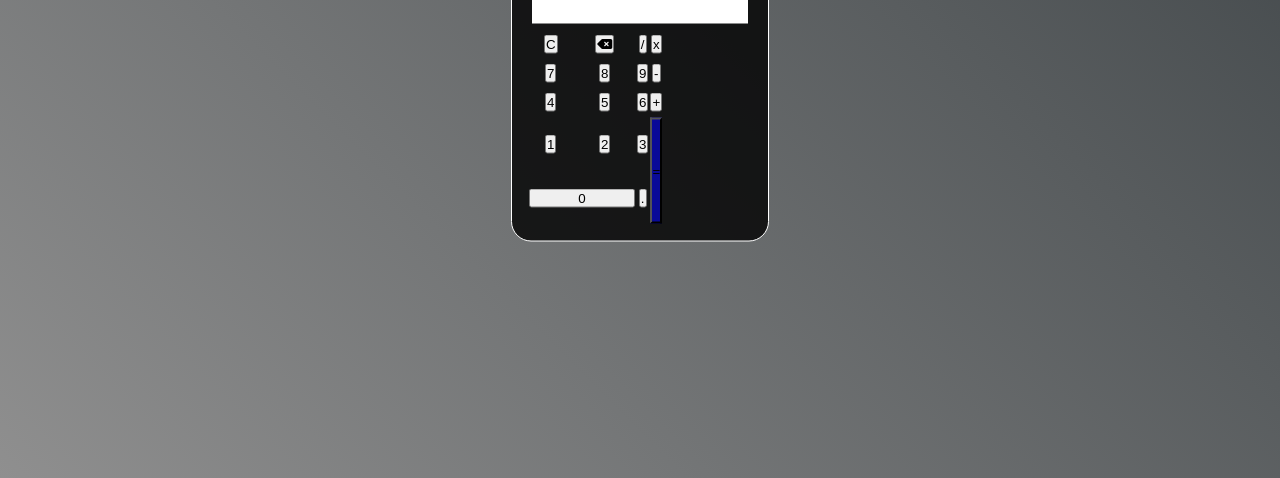
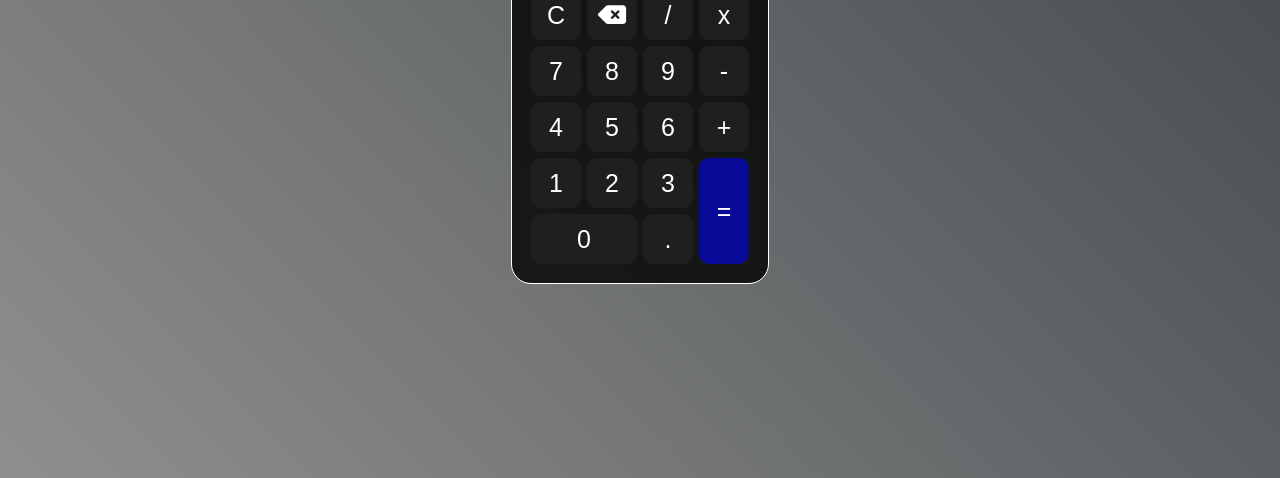
Before and after one commit to Wendell-Lima/Calculadora, a plain HTML site: page index.html in a window 1280 px wide. Shown: the part 322-800 px from the top of the page. Drawn offline with Linux system fonts and the light colour scheme.

Commit message:
Update index.html

```diff
--- a/index.html
+++ b/index.html
@@ -16,32 +16,32 @@
                 <p id="resultado"></p>
                 <table>
                     <tr>
-                        <td><button class="btnn" onclick="clean()"> C </button></td>
-                        <td><button class="btnn" onclick="back()"> <i class="fas fa-backspace"></i> </button></td>
-                        <td><button class="btnn" onclick="insert('/')"> / </button></td>
-                        <td><button class="btnn" onclick="insert('*')"> x </button></td>
+                        <td><button class="btn" onclick="clean()"> C </button></td>
+                        <td><button class="btn" onclick="back()"> <i class="fas fa-backspace"></i> </button></td>
+                        <td><button class="btn" onclick="insert('/')"> / </button></td>
+                        <td><button class="btn" onclick="insert('*')"> x </button></td>
                     </tr>
                     <tr>
-                        <td><button class="btnn" onclick="insert('7')"> 7 </button></td>
-                        <td><button class="btnn" onclick="insert('8')"> 8 </button></td>
-                        <td><button class="btnn" onclick="insert('9')"> 9 </button></td>
-                        <td><button class="btnn" onclick="insert('-')"> - </button></td>
+                        <td><button class="btn" onclick="insert('7')"> 7 </button></td>
+                        <td><button class="btn" onclick="insert('8')"> 8 </button></td>
+                        <td><button class="btn" onclick="insert('9')"> 9 </button></td>
+                        <td><button class="btn" onclick="insert('-')"> - </button></td>
                     </tr>
                     <tr>
-                        <td><button class="btnn" onclick="insert('4')"> 4 </button></td>
-                        <td><button class="btnn" onclick="insert('5')"> 5 </button></td>
-                        <td><button class="btnn" onclick="insert('6')"> 6 </button></td>
-                        <td><button class="btnn" onclick="insert('+')"> + </button></td>
+                        <td><button class="btn" onclick="insert('4')"> 4 </button></td>
+                        <td><button class="btn" onclick="insert('5')"> 5 </button></td>
+                        <td><button class="btn" onclick="insert('6')"> 6 </button></td>
+                        <td><button class="btn" onclick="insert('+')"> + </button></td>
                     </tr>
                     <tr>
-                        <td><button class="btnn" onclick="insert('1')"> 1 </button></td>
-                        <td><button class="btnn" onclick="insert('2')"> 2 </button></td>
-                        <td><button class="btnn" onclick="insert('3')"> 3 </button></td>
-                        <td rowspan="2"><button class="btnn" id="igual" onclick="calcular()"> = </button></td>
+                        <td><button class="btn" onclick="insert('1')"> 1 </button></td>
+                        <td><button class="btn" onclick="insert('2')"> 2 </button></td>
+                        <td><button class="btn" onclick="insert('3')"> 3 </button></td>
+                        <td rowspan="2"><button class="btn" id="igual" onclick="calcular()"> = </button></td>
                     </tr>
                     <tr>
-                        <td colspan="2"><button style=" width:106px;" class="btnn" onclick="insert('0')" > 0 </button></td>
-                        <td><button class="btnn" onclick="insert('.')"> . </button ></td>
+                        <td colspan="2"><button style=" width:106px;" class="btn" onclick="insert('0')" > 0 </button></td>
+                        <td><button class="btn" onclick="insert('.')"> . </button ></td>
                     </tr>
                 </table>
             </div>
```
